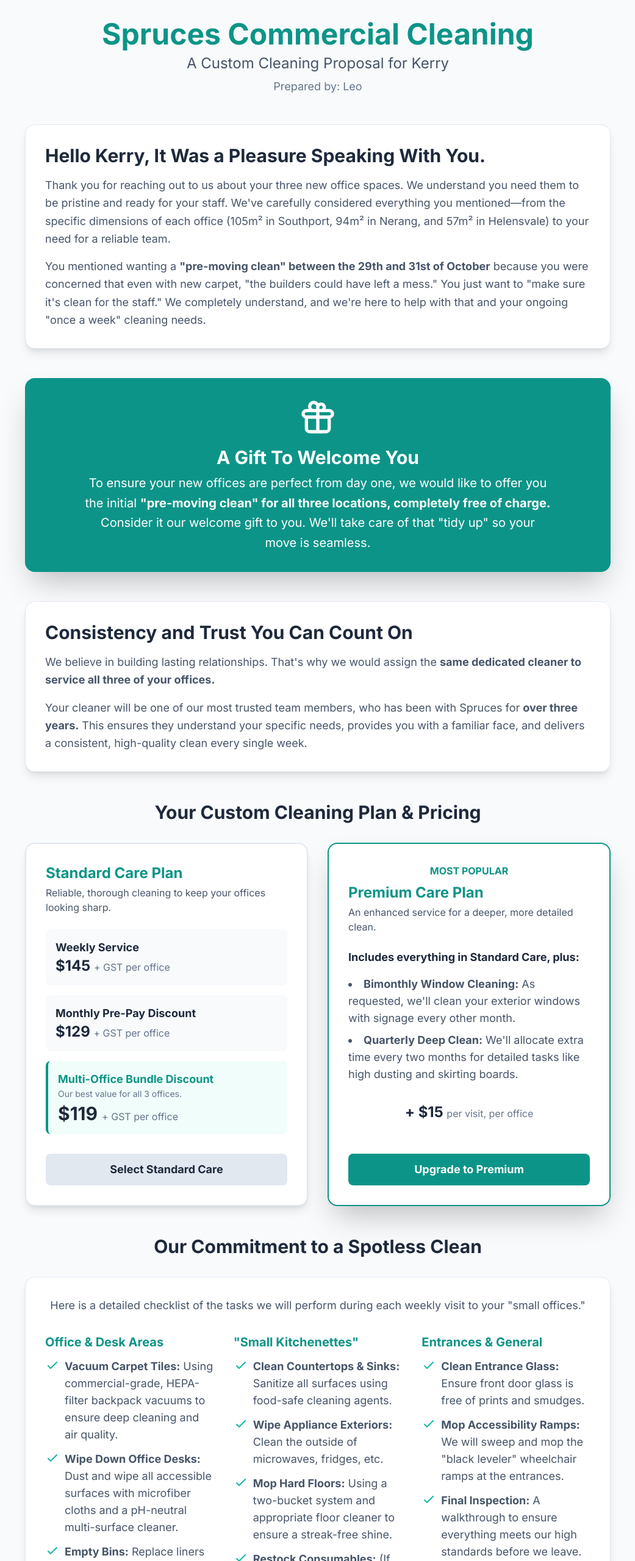
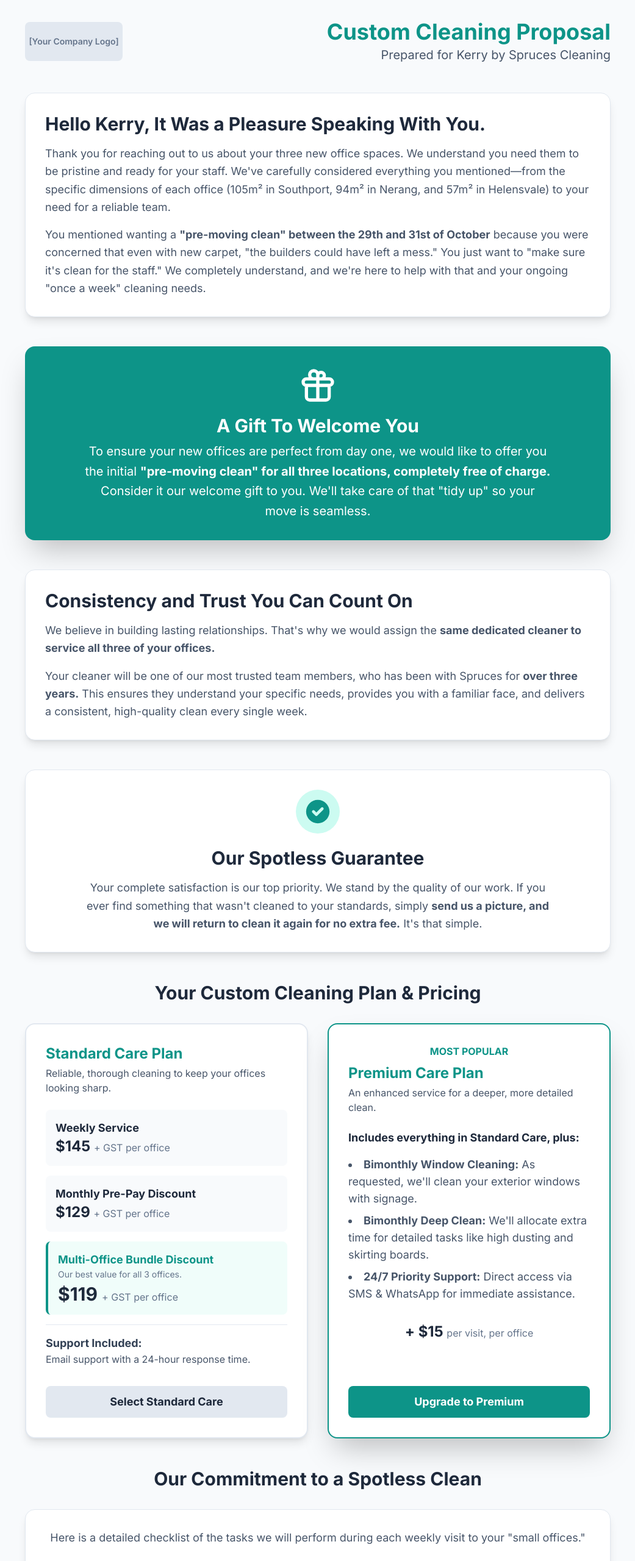
Before and after one commit to SprucesAustralia/kerry, a plain HTML site: page index.html in a window 1280 px wide. Shown: the top 2560 px of the page at 61% size, without its empty margins (119-1160 px from the left). Drawn offline with nearby package versions, Linux system fonts and the light colour scheme.

Commit message:
Update index.html

```diff
--- a/index.html
+++ b/index.html
@@ -31,10 +31,15 @@
     <div class="max-w-5xl mx-auto p-4 sm:p-8">
 
         <!-- Header -->
-        <header class="text-center mb-12">
-            <h1 class="text-4xl md:text-5xl font-bold brand-text mb-2">Spruces Commercial Cleaning</h1>
-            <p class="text-xl md:text-2xl text-slate-600">A Custom Cleaning Proposal for Kerry</p>
-            <p class="text-lg text-slate-500 mt-2">Prepared by: Leo</p>
+        <header class="flex flex-col sm:flex-row items-center justify-between mb-12 gap-6">
+            <!-- Logo Placeholder -->
+            <div class="w-40 h-16 bg-slate-200 rounded-lg flex items-center justify-center text-slate-500 flex-shrink-0">
+                <span class="text-sm font-semibold">[Your Company Logo]</span>
+            </div>
+            <div class="text-center sm:text-right">
+                <h1 class="text-3xl md:text-4xl font-bold brand-text mb-1">Custom Cleaning Proposal</h1>
+                <p class="text-lg md:text-xl text-slate-600">Prepared for Kerry by Spruces Cleaning</p>
+            </div>
         </header>
 
         <!-- Introduction -->
@@ -70,6 +75,19 @@
             </div>
         </section>
 
+        <!-- Our Guarantee -->
+        <section class="mb-12 bg-white p-8 rounded-2xl shadow-lg border border-slate-200 text-center">
+            <div class="inline-block p-3 bg-teal-100 rounded-full mb-4">
+                <svg xmlns="http://www.w3.org/2000/svg" class="h-12 w-12 brand-text" viewBox="0 0 20 20" fill="currentColor">
+                    <path fill-rule="evenodd" d="M10 18a8 8 0 100-16 8 8 0 000 16zm3.707-9.293a1 1 0 00-1.414-1.414L9 10.586 7.707 9.293a1 1 0 00-1.414 1.414l2 2a1 1 0 001.414 0l4-4z" clip-rule="evenodd" />
+                </svg>
+            </div>
+            <h2 class="text-3xl font-bold mb-4">Our Spotless Guarantee</h2>
+            <p class="text-lg text-slate-600 leading-relaxed max-w-3xl mx-auto">
+                Your complete satisfaction is our top priority. We stand by the quality of our work. If you ever find something that wasn't cleaned to your standards, simply <strong>send us a picture, and we will return to clean it again for no extra fee.</strong> It's that simple.
+            </p>
+        </section>
+
 
         <!-- Pricing & Service Options -->
         <section class="mb-12">
@@ -94,8 +112,12 @@
                              <p class="text-slate-500 text-sm mb-1">Our best value for all 3 offices.</p>
                             <p class="text-3xl font-bold">$119 <span class="text-base font-normal text-slate-500">+ GST per office</span></p>
                         </div>
+                        <div class="mt-4 pt-4 border-t border-slate-200">
+                             <p class="font-bold text-slate-700">Support Included:</p>
+                             <p class="text-slate-600 text-base">Email support with a 24-hour response time.</p>
+                         </div>
                     </div>
-                    <a href="#" class="mt-8 text-center w-full bg-slate-200 text-slate-800 font-bold py-3 px-6 rounded-lg text-lg hover:bg-slate-300 transition-colors">Select Standard Care</a>
+                    <a href="mailto:hi@spruces.co?subject=Proposal%20Accepted%20(Standard%20Care)&body=Hello%20Leo%2C%0D%0A%0D%0AI'd%20like%20to%20accept%20the%20Standard%20Care%20proposal%20for%20the%20three%20offices.%0D%0A%0D%0APlease%20let%20me%20know%20the%20next%20steps.%0D%0A%0D%0AThanks%2C%0D%0AKerry" class="mt-8 text-center w-full bg-slate-200 text-slate-800 font-bold py-3 px-6 rounded-lg text-lg hover:bg-slate-300 transition-colors">Select Standard Care</a>
                 </div>
 
                 <!-- Premium Care Option -->
@@ -107,14 +129,15 @@
                     <div class="flex-grow space-y-4 text-lg">
                        <p class="font-bold">Includes everything in Standard Care, plus:</p>
                         <ul class="list-disc list-inside space-y-2 text-slate-600">
-                           <li><strong>Bimonthly Window Cleaning:</strong> As requested, we'll clean your exterior windows with signage every other month.</li>
-                           <li><strong>Quarterly Deep Clean:</strong> We'll allocate extra time every two months for detailed tasks like high dusting and skirting boards.</li>
+                           <li><strong>Bimonthly Window Cleaning:</strong> As requested, we'll clean your exterior windows with signage.</li>
+                           <li><strong>Bimonthly Deep Clean:</strong> We'll allocate extra time for detailed tasks like high dusting and skirting boards.</li>
+                           <li><strong>24/7 Priority Support:</strong> Direct access via SMS & WhatsApp for immediate assistance.</li>
                         </ul>
                         <p class="text-center text-2xl font-bold pt-4">
                            + $15 <span class="text-base font-normal text-slate-500">per visit, per office</span>
                         </p>
                     </div>
-                    <a href="#" class="mt-8 text-center w-full brand-bg text-white font-bold py-3 px-6 rounded-lg text-lg hover:opacity-90 transition-opacity">Upgrade to Premium</a>
+                    <a href="mailto:hi@spruces.co?subject=Proposal%20Accepted%20(Premium%20Care)&body=Hello%20Leo%2C%0D%0A%0D%0AI'd%20like%20to%20accept%20the%20Premium%20Care%20proposal%20for%20the%20three%20offices.%0D%0A%0D%0APlease%20let%20me%20know%20the%20next%20steps.%0D%0A%0D%0AThanks%2C%0D%0AKerry" class="mt-8 text-center w-full brand-bg text-white font-bold py-3 px-6 rounded-lg text-lg hover:opacity-90 transition-opacity">Upgrade to Premium</a>
                 </div>
             </div>
         </section>
@@ -236,14 +259,16 @@
             <h2 class="text-3xl font-bold mb-4">Ready to Get Started?</h2>
             <p class="text-xl text-slate-600 mb-8 max-w-2xl mx-auto">We're confident we can provide the reliable, high-quality service you're looking for. Please let me know if you have any questions at all.</p>
             <div class="flex flex-col sm:flex-row gap-4 justify-center">
-                <a href="#" class="brand-bg text-white font-bold py-4 px-8 rounded-lg text-xl hover:opacity-90 transition-opacity">Accept This Proposal</a>
-                <a href="#" class="bg-slate-200 text-slate-800 font-bold py-4 px-8 rounded-lg text-xl hover:bg-slate-300 transition-colors">Ask a Question</a>
+                <a href="mailto:hi@spruces.co?subject=Proposal%20Accepted%20for%203%20Offices&body=Hello%20Leo%2C%0D%0A%0D%0AI%20would%20like%20to%20formally%20accept%20the%20cleaning%20proposal%20for%20the%20three%20offices%20(Southport%2C%20Helensvale%2C%20and%20Nerang).%0D%0A%0D%0APlease%20let%20me%20know%20the%20next%20steps%20to%20get%20everything%20started.%0D%0A%0D%0ABest%20regards%2C%0D%0AKerry" class="brand-bg text-white font-bold py-4 px-8 rounded-lg text-xl hover:opacity-90 transition-opacity">Accept This Proposal</a>
+                <a href="mailto:hi@spruces.co?subject=Question%20Regarding%20Cleaning%20Proposal&body=Hello%20Leo%2C%0D%0A%0D%0AI%20have%20a%20question%20about%20the%20cleaning%20proposal%20you%20sent%20over.%0D%0A%0D%0A%5BPlease%20type%20your%20question%20here%5D%0D%0A%0D%0AThanks%2C%0D%0AKerry" class="bg-slate-200 text-slate-800 font-bold py-4 px-8 rounded-lg text-xl hover:bg-slate-300 transition-colors">Ask a Question</a>
             </div>
         </section>
 
         <!-- Footer -->
-        <footer class="text-center mt-12 text-slate-500">
-            <p>&copy; 2025 Spruces Commercial Cleaning. All Rights Reserved.</p>
+        <footer class="text-center mt-12 pt-8 border-t border-slate-200 text-slate-500">
+            <p class="font-bold text-lg text-slate-800">Leo Plaza | Customer Support</p>
+            <p class="mt-2 text-lg"><a href="tel:0489937600" class="hover:brand-text">0489937600</a> &nbsp;&bull;&nbsp; <a href="mailto:hi@spruces.co" class="hover:brand-text">hi@spruces.co</a> &nbsp;&bull;&nbsp; <a href="http://www.spruces.co" target="_blank" class="hover:brand-text">www.spruces.co</a></p>
+            <p class="mt-4 text-sm">&copy; 2025 Spruces Commercial Cleaning. All Rights Reserved.</p>
         </footer>
 
     </div>
```
